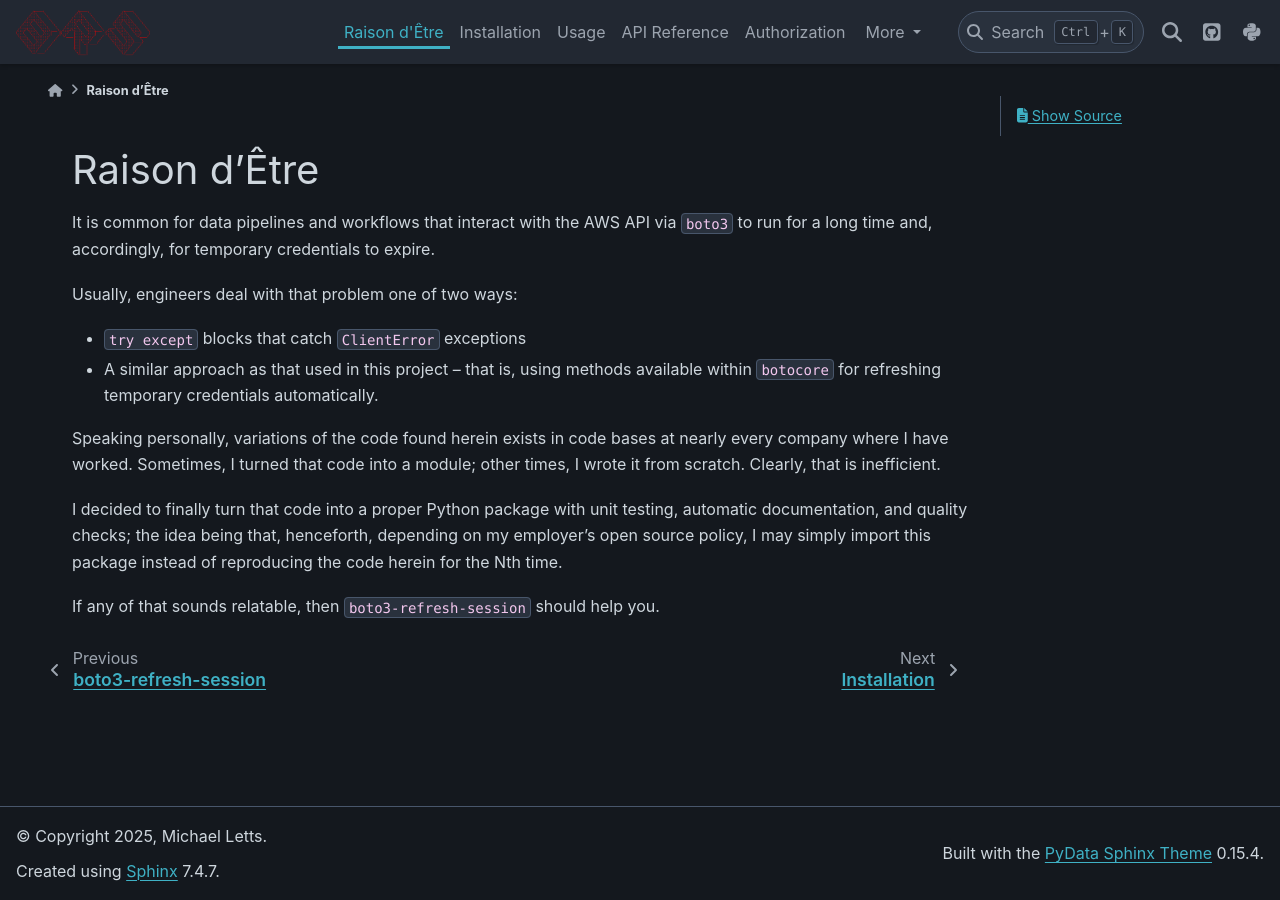
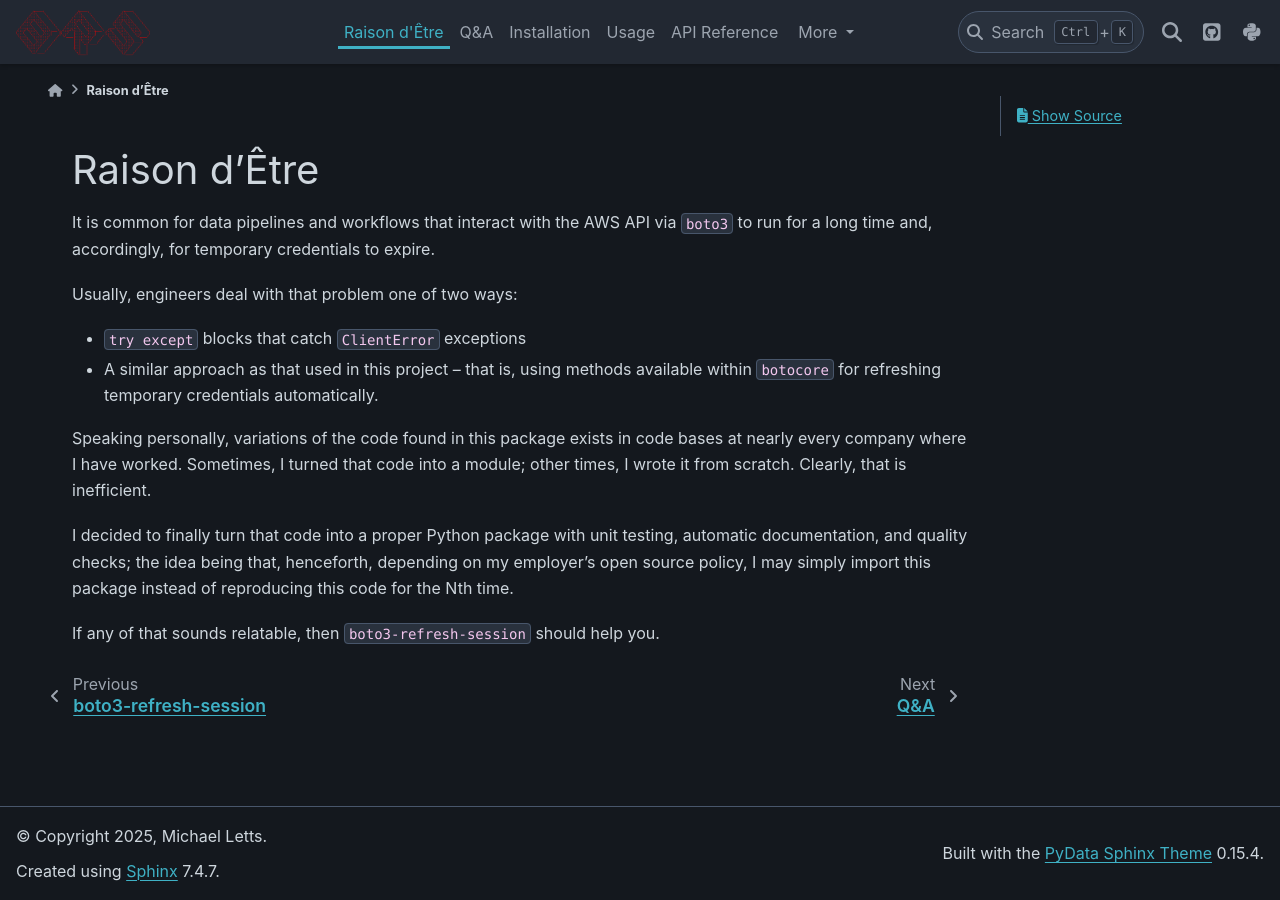
Before and after one commit to michaelthomasletts/boto3-refresh-session, a Sphinx documentation site: the page built from doc/raison.rst, in a window 1280 px wide. Built offline with Sphinx 7.4.7 and the PyData theme 0.15.4, drawn with Linux system fonts in a browser that asks for light colours.

Commit message:
added qanda

```diff
--- a/doc/index.rst
+++ b/doc/index.rst
@@ -8,6 +8,7 @@
    :hidden:
 
    Raison d'Être <raison>
+   Q&A <qanda>
    Installation <installation>
    Usage <usage>
    API Reference <reference/index>
@@ -21,6 +22,7 @@
 
 **Useful Links:**
 :ref:`Raison d'Être <raison>` |
+:ref:`Q&A <qanda>` |
 :ref:`Installation <installation>` |
 :ref:`Usage <usage>` |
 :ref:`API Reference <reference>` |
--- a/doc/raison.rst
+++ b/doc/raison.rst
@@ -13,13 +13,13 @@
 - A similar approach as that used in this project -- that is, using methods available
   within ``botocore`` for refreshing temporary credentials automatically.
 
-Speaking personally, variations of the code found herein exists in code bases at
+Speaking personally, variations of the code found in this package exists in code bases at
 nearly every company where I have worked. Sometimes, I turned that code into a module;
 other times, I wrote it from scratch. Clearly, that is inefficient.
 
 I decided to finally turn that code into a proper Python package with unit testing,
 automatic documentation, and quality checks; the idea being that, henceforth, depending
 on my employer's open source policy, I may simply import this package instead of
-reproducing the code herein for the Nth time.
+reproducing this code for the Nth time.
 
 If any of that sounds relatable, then ``boto3-refresh-session`` should help you.
```
Also changed, not shown: doc/qanda.rst (added, +65 -0 lines).
